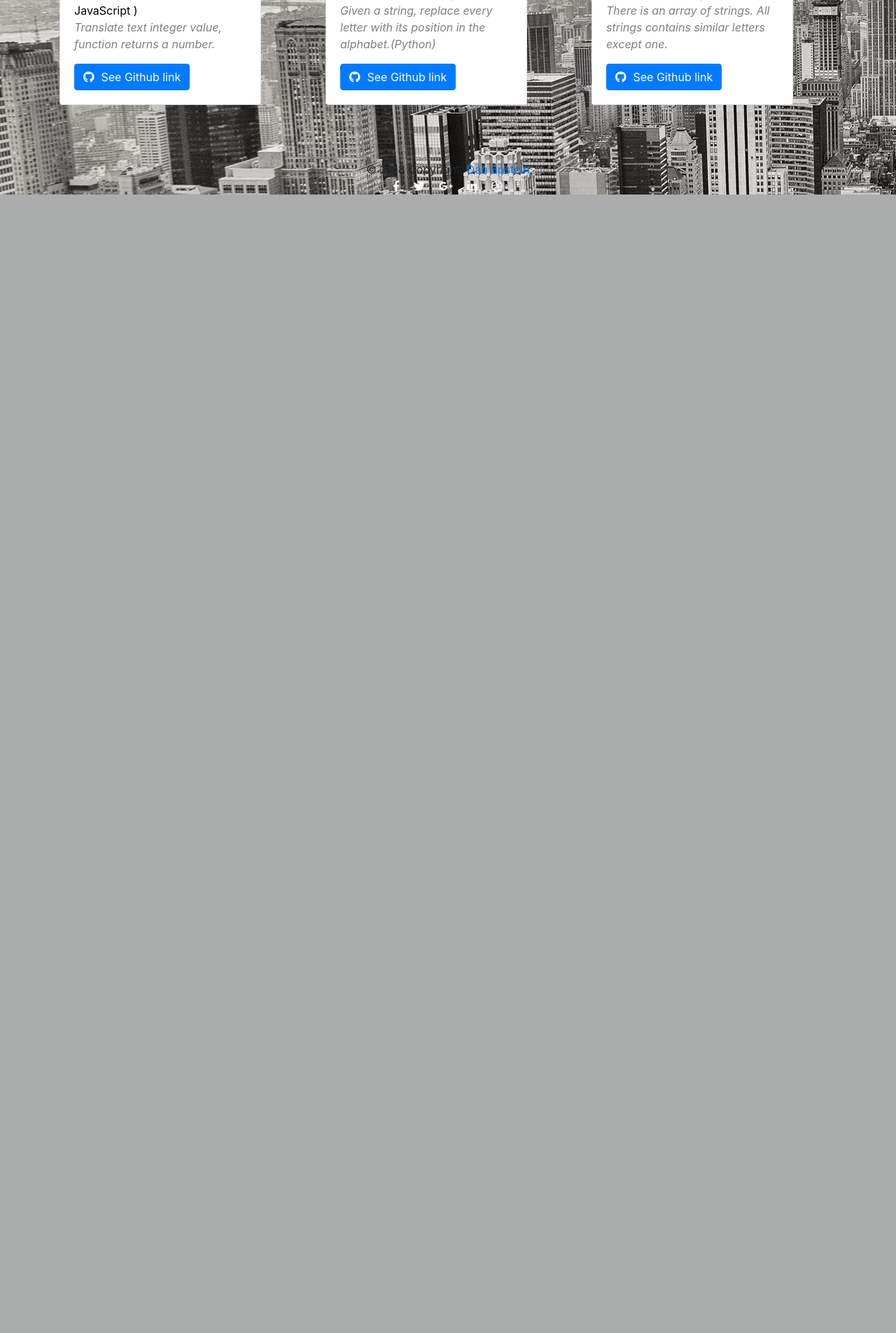
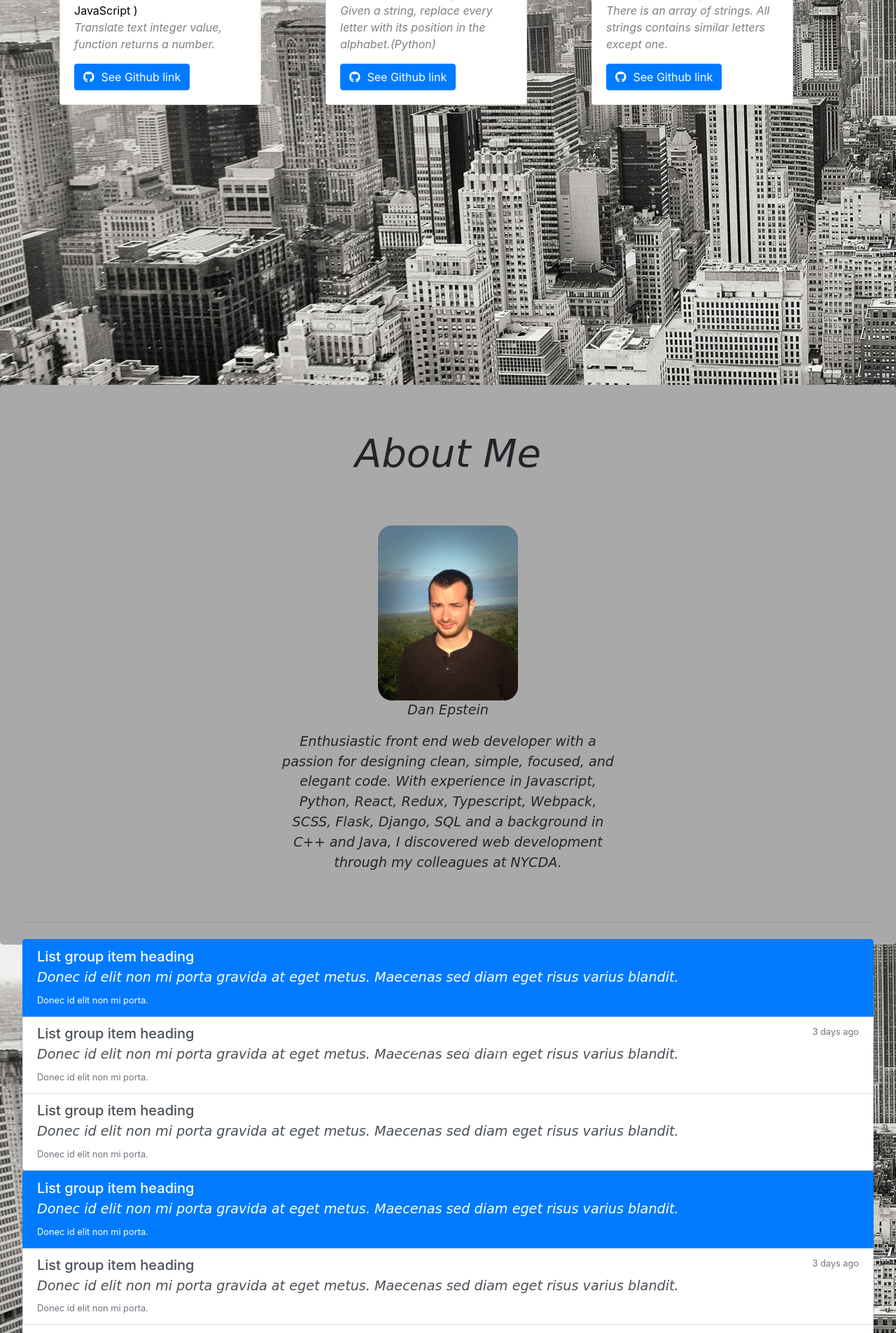
Before and after one commit to depstein92/personal_website, a Django app: page / in a window 1280 px wide. Shown: the part 1824-3729 px from the top of the page at 70% size. Before the commit the page ends 2102 px from the top, so only its background shows below. Run offline with Django 3.2, Linux system fonts and the light colour scheme; data comes from the database, SQL or seed files in the repository; some libraries are stand-ins or nearby versions.

Commit message:
added Education and Experience model

```diff
--- a/jobs/admin.py
+++ b/jobs/admin.py
@@ -1,7 +1,9 @@
 from django.contrib import admin
 
 # Register your models here to django admin
-from .models import Job, Blog
+from .models import Job, Blog, Education, Experience
 
 admin.site.register(Job)
 admin.site.register(Blog)
+admin.site.register(Education)
+admin.site.register(Experience)
--- a/jobs/models.py
+++ b/jobs/models.py
@@ -19,3 +19,15 @@ class Blog(models.Model):
 
       def __str__(self): # for django admin
            return self.title
+
+class Education(models.Model):
+    school = models.CharField(max_length=75)
+    degree = models.CharField(max_length=150)
+    years_attended = models.CharField(max_length=30)
+    description = models.TextField()
+
+class Experience(models.Model):
+    company_name = models.CharField(max_length=75)
+    position = models.CharField(max_length=30)
+    date = models.CharField(max_length=50)
+    description = models.TextField()
--- a/jobs/templates/jobs/home.html
+++ b/jobs/templates/jobs/home.html
@@ -52,6 +52,10 @@
       color: #eeedea;
     }
 
+    .container img:hover{
+      cursor: pointer;
+    }
+
    .album{
       background: transparent !important;
       margin-top: 25vh;
@@ -77,6 +81,40 @@
       color: black;
       margin-bottom: 35px;
     }
+
+    #about-me{
+      margin-top: 50vh;
+      height: 100vh;
+    }
+
+    #about-me img{
+      width: 200px;
+      height: 250px;
+      border-radius: 20px;
+    }
+
+    #about-me #me-presented{
+      width: 50%;
+    }
+
+    #about-me #me-presented{
+      width: 40%;
+      text-align: center;
+      text-decoration: unset;
+      margin: 70px auto;
+    }
+    #about-me h1{
+      text-align: center;
+      font-family: cursive;
+      font-style: oblique;
+    }
+
+    #about-me p{
+      font-family: cursive;
+      font-style: oblique;
+      font-size: 1.2rem;
+    }
+
 
 
 
@@ -157,6 +195,80 @@
   </div>
 </div>
 
+<div class="jumbotron" id="about-me">
+  <h1 class="display-4">About Me</h1>
+  <div id="me-presented">
+    <div class="">
+      <img src="../../media/images/me.png" alt="picture of me" />
+      <p>Dan Epstein</p>
+    </div>
+
+      <p><em>
+        Enthusiastic front end web developer with a passion for designing clean, simple, focused, and elegant code. With experience in
+         Javascript, Python, React, Redux, Typescript, Webpack, SCSS, Flask, Django, SQL and a background in C++ and Java, I discovered
+         web development through my colleagues at NYCDA.
+      </em></p>
+  </div>
+  <hr class="my-4">
+  <div class="education-container">
+    <div class="category-title">
+      <p class="category-title--education"> </p>
+      <p class="category-title--experience"> </p>
+    </div>
+    <div class="float--left">
+      <div class="list-group">
+      <a href="#" class="list-group-item list-group-item-action active">
+        <div class="d-flex w-100 justify-content-between">
+          <h5 class="mb-1">List group item heading</h5>
+        </div>
+        <p class="mb-1">Donec id elit non mi porta gravida at eget metus. Maecenas sed diam eget risus varius blandit.</p>
+        <small>Donec id elit non mi porta.</small>
+      </a>
+      <a href="#" class="list-group-item list-group-item-action">
+        <div class="d-flex w-100 justify-content-between">
+          <h5 class="mb-1">List group item heading</h5>
+          <small class="text-muted">3 days ago</small>
+        </div>
+        <p class="mb-1">Donec id elit non mi porta gravida at eget metus. Maecenas sed diam eget risus varius blandit.</p>
+        <small class="text-muted">Donec id elit non mi porta.</small>
+      </a>
+      <a href="#" class="list-group-item list-group-item-action">
+        <div class="d-flex w-100 justify-content-between">
+          <h5 class="mb-1">List group item heading</h5>
+        </div>
+        <p class="mb-1">Donec id elit non mi porta gravida at eget metus. Maecenas sed diam eget risus varius blandit.</p>
+        <small class="text-muted">Donec id elit non mi porta.</small>
+      </a>
+    </div>
+    </div>
+    <div class="float--right">
+      <div class="list-group">
+         <a href="#" class="list-group-item list-group-item-action active">
+           <div class="d-flex w-100 justify-content-between">
+             <h5 class="mb-1">List group item heading</h5>
+           </div>
+           <p class="mb-1">Donec id elit non mi porta gravida at eget metus. Maecenas sed diam eget risus varius blandit.</p>
+           <small>Donec id elit non mi porta.</small>
+         </a>
+         <a href="#" class="list-group-item list-group-item-action">
+           <div class="d-flex w-100 justify-content-between">
+             <h5 class="mb-1">List group item heading</h5>
+             <small class="text-muted">3 days ago</small>
+           </div>
+           <p class="mb-1">Donec id elit non mi porta gravida at eget metus. Maecenas sed diam eget risus varius blandit.</p>
+           <small class="text-muted">Donec id elit non mi porta.</small>
+         </a>
+         <a href="#" class="list-group-item list-group-item-action">
+           <div class="d-flex w-100 justify-content-between">
+             <h5 class="mb-1">List group item heading</h5>
+           </div>
+           <p class="mb-1">Donec id elit non mi porta gravida at eget metus. Maecenas sed diam eget risus varius blandit.</p>
+           <small class="text-muted">Donec id elit non mi porta.</small>
+         </a>
+       </div>
+    </div>
+  </div>
+</div>
 <!-- Footer -->
 <footer class="page-footer font-small special-color-dark pt-4">
 
```
Also changed, not shown: media/images/me.png (added).
